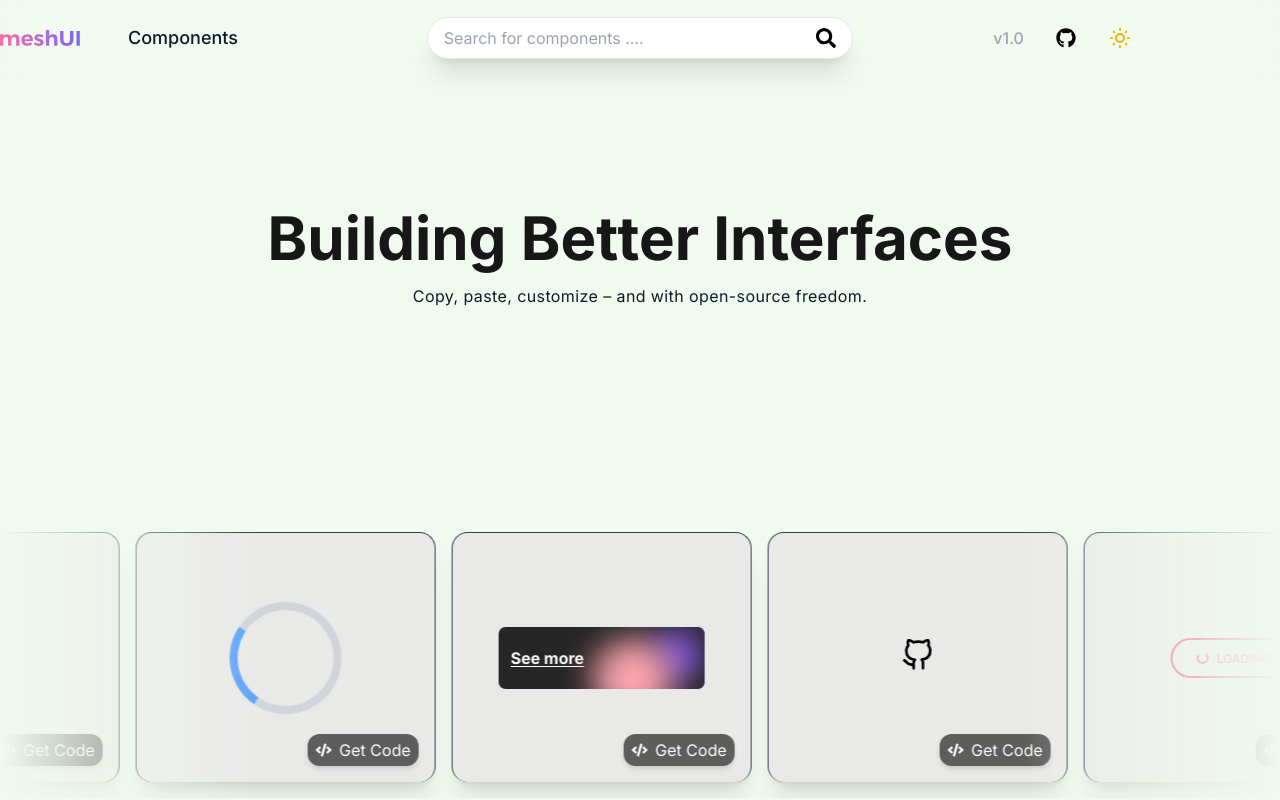
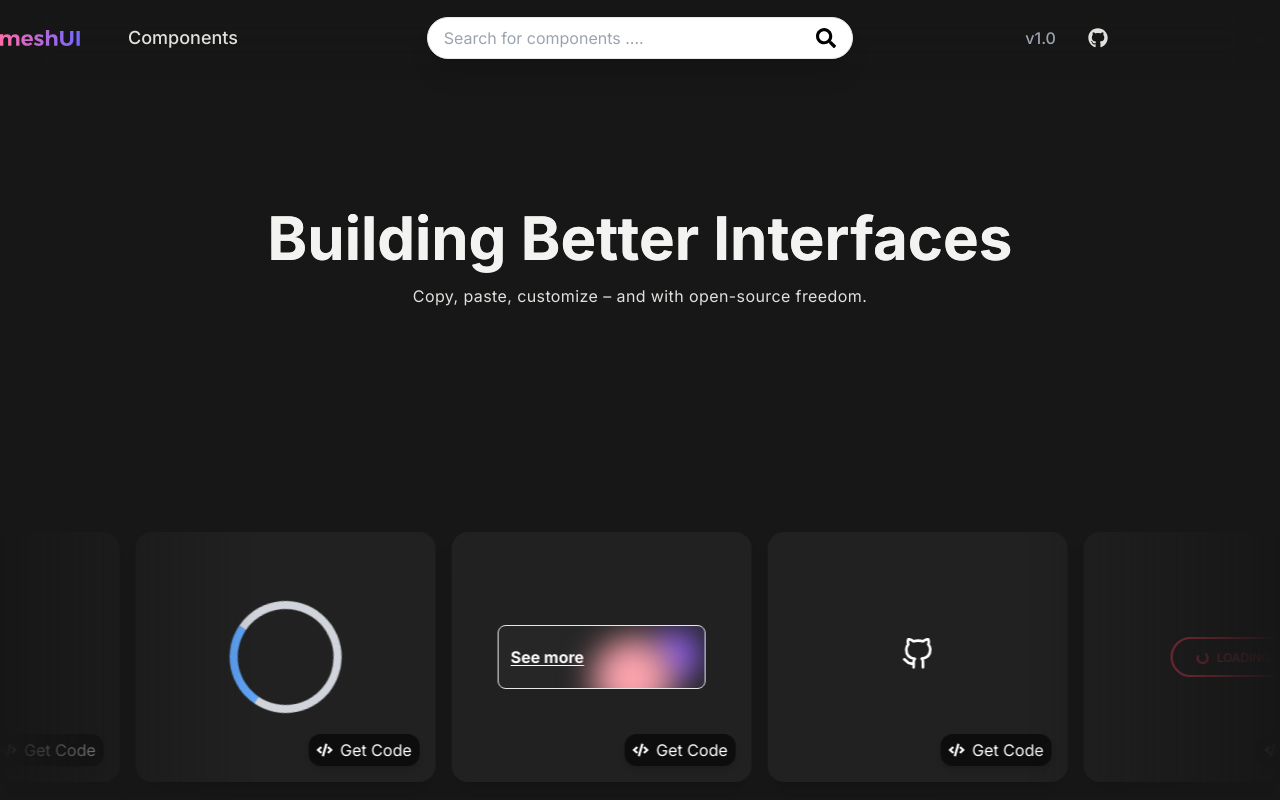
Before and after one commit to devAaus/Mesh_Ui, a Next.js app: page / in a window 1280 px wide. Shown: the top 800 px of the page. Built offline with nearby package versions, Linux system fonts and the light colour scheme.

Commit message:
removed theme and minor changes

```diff
--- a/components/Card.jsx
+++ b/components/Card.jsx
@@ -1,22 +1,30 @@
+"use client"
+
 import Link from 'next/link'
-import React from 'react'
+import React, { useState } from 'react'
 import { FaCode } from 'react-icons/fa'
 import ReactHtmlParser from 'html-react-parser';
 
 const Card = ({ item }) => {
+    const [isHovered, setIsHovered] = useState(false);
 
     return (
-        <div className=" h-[250px] relative rounded-2xl border border-b-0 flex  items-center justify-center border-slate-700 px-8 py-6 bg-[#e9e9e8] backdrop-blur-3xl shadow-xl ">
+        <div
+            className="h-[250px] relative rounded-2xl flex items-center justify-center px-8 py-6 bg-bgBox backdrop-blur-3xl shadow-xl"
+            onMouseEnter={() => setIsHovered(true)}
+            onMouseLeave={() => setIsHovered(false)}
+        >
+            <div className='z-20'>{ReactHtmlParser(item.code)}</div>
 
-            <div>{ReactHtmlParser(item.code)}</div>
+            {isHovered && (
+                <Link href={`/element/${item.id}`}>
+                    <span className="absolute bottom-4 right-4 bg-black/60 px-2 py-1 rounded-xl text-white shadow-md flex gap-2 items-center">
+                        <FaCode /> Get Code
+                    </span>
+                </Link>
+            )}
 
-            <Link href={`/element/${item.id}`}>
-                <span className="absolute bottom-4 right-4 bg-black/60 px-2 py-1 rounded-xl text-white shadow-md flex gap-2 items-center">
-                    <FaCode /> Get Code
-                </span>
-            </Link>
-
-            <span className='absolute top-2 right-2 text-xs text-gray-500'>{item.views} views</span>
+            <span className='absolute top-2 right-2 text-xs text-gray-400'>{item.views} views</span>
         </div>
     )
 }
--- a/components/CodeBlock.jsx
+++ b/components/CodeBlock.jsx
@@ -1,21 +1,20 @@
 
 import { Prism as SyntaxHighlighter } from 'react-syntax-highlighter';
-import { atomDark } from 'react-syntax-highlighter/dist/esm/styles/prism';
+import { dracula } from 'react-syntax-highlighter/dist/esm/styles/prism';
 
 const CodeBlock = ({ code }) => {
 
     const customStyle = {
-        lineHeight: '1.5',
-        fontSize: '1rem',
-        padding: '20px',
-        overflow: 'hidden',
-        backgroundColor: 'transparent',
+        height: '97%',
+        width: '99%'
     };
 
     return (
-        <SyntaxHighlighter language="html" style={atomDark} customStyle={customStyle} useInlineStyles wrapLongLines wrapLines>
+
+        <SyntaxHighlighter language="html" style={dracula} customStyle={customStyle} wrapLongLines>
             {code}
         </SyntaxHighlighter>
+
     )
 }
 
--- /dev/null
+++ b/components/CopyButton.jsx
@@ -0,0 +1,30 @@
+"use client"
+
+import React, { useState } from 'react'
+import CopyToClipboard from 'react-copy-to-clipboard';
+import { MdOutlineContentCopy } from "react-icons/md";
+
+const CopyButton = ({ code }) => {
+
+    const [copied, setCopied] = useState(false);
+
+    const handleClick = () => {
+        setCopied(true);
+        setTimeout(() => {
+            setCopied(false);
+        }, 3000);
+    };
+
+    return (
+        <CopyToClipboard text={code}>
+            <button className='flex items-center gap-2 px-3 py-1 rounded-xl shadow-md bg-black/50 text-white' onClick={handleClick}>
+                <MdOutlineContentCopy />
+                <span className='text-base font-semibold'>
+                    {copied ? 'Copied' : 'Copy'}
+                </span>
+            </button>
+        </CopyToClipboard>
+    )
+}
+
+export default CopyButton
--- a/components/Navbar.jsx
+++ b/components/Navbar.jsx
@@ -3,22 +3,11 @@
 import Image from 'next/image'
 import Link from 'next/link'
 import { FaGithub } from "react-icons/fa";
-import { LuSunMedium, LuMoonStar } from "react-icons/lu";
 import { FaSearch } from "react-icons/fa";
-import { useRef, useState } from 'react';
+import { useRef } from 'react';
 import { motion, useInView } from "framer-motion";
-import { useTheme } from 'next-themes';
-import ThemeButton from './ThemeButton';
 
 const Navbar = () => {
-
-    const [themeIcon, setThemeIcon] = useState(true)
-    const { theme, setTheme } = useTheme()
-
-    const toogleTheme = () => {
-        setThemeIcon(!themeIcon)
-        setTheme(theme === 'light' ? 'dark' : 'light')
-    }
 
     const ref = useRef()
     const inView = useInView(ref, { once: true })
@@ -57,17 +46,8 @@ const Navbar = () => {
                         <h1 className='text-base font-medium text-gray-400'>v1.0</h1>
 
                         <Link href={'/'}>
-                            <FaGithub size={20} />
+                            <FaGithub size={20} color='#e0e1dd' />
                         </Link>
-
-                        {/* <btn onClick={toogleTheme} className='cursor-pointer'>
-                            {themeIcon
-                                ? <LuSunMedium size={20} />
-                                : <LuMoonStar size={20} />
-                            }
-                        </btn> */}
-
-                        <ThemeButton />
 
                     </div>
 
--- a/components/Sidebar.jsx
+++ b/components/Sidebar.jsx
@@ -34,7 +34,7 @@ const Sidebar = () => {
 
 
     return (
-        <div className='w-[250px] min-h-screen mx-4 sticky top-0 left-0 pb-4 hidden lg:flex flex-col gap-3 overflow-hidden' >
+        <div className='w-[250px] min-h-screen mx-4 sticky top-0 left-0 pb-4 hidden lg:flex flex-col gap-1 overflow-hidden' >
 
             {isLoaded &&
                 <Link href='/elements' className={`text-hLight dark:text-hDark hover:text-hDark hover:bg-[#212121] flex items-center gap-2 font-semibold px-4 mb-1 py-3 rounded-lg transition-all duration-300 ease-in-out ${pathName === '/elements' ? 'bg-[#212121] text-hDark' : ''}`}>
--- a/components/ThemeButton.jsx
+++ /dev/null
@@ -1,50 +0,0 @@
-"use client"
-
-import { useTheme } from 'next-themes';
-import React, { useState } from 'react'
-import { LuSunMedium, LuMoonStar } from "react-icons/lu";
-
-const ThemeButton = () => {
-
-    const { theme, setTheme } = useTheme();
-    const [isChecked, setIsChecked] = useState(theme === 'dark');
-
-    const toggleTheme = () => {
-        setIsChecked(!isChecked);
-        setTheme(isChecked ? 'light' : 'dark');
-    };
-
-    return (
-        <div className='relative'>
-            <input
-                type="checkbox"
-                id="react-option"
-                value=""
-                className="hidden peer"
-                required=""
-                checked={isChecked}
-                onChange={toggleTheme}
-            />
-
-            <label
-                htmlFor="react-option"
-                className="flex z-10 items-center peer relative justify-center w-8 h-8 duration-300  cursor-pointer"
-            >
-            </label>
-            <span
-                className="absolute top-1 left-0 text-sky-300 w-12 h-23 duration-500 peer-checked:opacity-100 opacity-0"
-            >
-                <LuMoonStar size={22} />
-            </span>
-
-            <span
-                className="absolute top-1 left-0 text-yellow-500 w-12 h-23 duration-500 peer-checked:opacity-0 opacity-100"
-            >
-                <LuSunMedium size={24} />
-            </span>
-
-        </div>
-    )
-}
-
-export default ThemeButton
--- a/components/ui/infinite-moving-cards.jsx
+++ b/components/ui/infinite-moving-cards.jsx
@@ -86,7 +86,7 @@ export const InfiniteMovingCards = ({
                 {data.map((item, idx) => (
 
                     <li
-                        className="w-[300px] h-[250px] max-w-full relative rounded-2xl border border-b-0 flex  items-center justify-center border-slate-700 px-8 py-6 bg-[#e9e9e8] backdrop-blur-3xl shadow-xl "
+                        className="w-[300px] h-[250px] max-w-full relative rounded-2xl flex  items-center justify-center px-8 py-6 bg-bgBox backdrop-blur-3xl shadow-xl "
                         key={item.id}
                     >
 
@@ -99,11 +99,7 @@ export const InfiniteMovingCards = ({
                         </Link>
                     </li>
                 ))}
-
-
             </ul>
-
-
         </div>
     );
 };
--- a/package.json
+++ b/package.json
@@ -19,6 +19,7 @@
     "next": "14.2.3",
     "next-themes": "^0.3.0",
     "react": "^18",
+    "react-copy-to-clipboard": "^5.1.0",
     "react-dom": "^18",
     "react-icons": "^5.1.0",
     "react-markdown": "^9.0.1",
--- a/tailwind.config.js
+++ b/tailwind.config.js
@@ -36,11 +36,12 @@ module.exports = {
         },
       },
       colors: {
-        bgLight: '#f1faee',
+        bgLight: '#161716',
         bgDark: '#161716',
-        hLight: '#161716',
+        bgBox: '#212121',
+        hLight: '#f3f3f2',
         hDark: '#f3f3f2',
-        tLight: '#0d1b2a',
+        tLight: '#e0e1dd',
         tDark: '#e0e1dd'
 
       }
```
Also changed, not shown: app/data.js (+16 -34 lines), app/element/[id]/page.jsx (+18 -7 lines), 1 other file (tests, documents, lock files or other folders).
